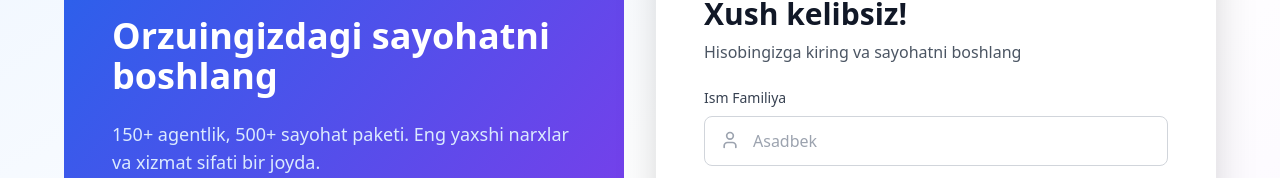
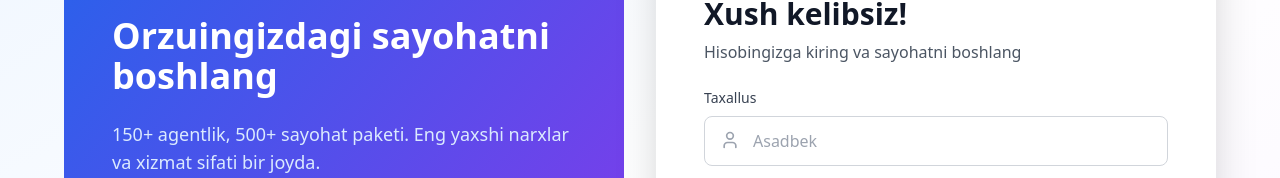
Before and after one commit to shokht-ai/AgencyProjet, a React (Create React App) app: page / in a window 1280 px wide. Shown: the part 168-346 px from the top of the page. Built offline with nearby package versions, Linux system fonts and the light colour scheme; no server answers; the HTML template or start-up script is replaced by a standard one.

Commit message:
Usernamedan foydalaniladi

```diff
--- a/src/Authorization.jsx
+++ b/src/Authorization.jsx
@@ -290,7 +290,7 @@ export default function AuthPage() {
 
                 <div>
                   <label className="block text-sm font-medium text-gray-700 mb-2">
-                    Ism Familiya
+                    Taxallus
                   </label>
                   <div className="relative">
                     <User className="absolute left-4 top-3.5 w-5 h-5 text-gray-400" />
@@ -409,7 +409,7 @@ export default function AuthPage() {
 
                 <div>
                   <label className="block text-sm font-medium text-gray-700 mb-2">
-                    Ism Familiya
+                    Taxallus
                   </label>
                   <div className="relative">
                     <User className="absolute left-4 top-3.5 w-5 h-5 text-gray-400" />
@@ -422,7 +422,7 @@ export default function AuthPage() {
                           username: e.target.value,
                         })
                       }
-                      placeholder="Ism Familiyangiz"
+                      placeholder="Taxallusingiz"
                       required
                       className="w-full pl-12 pr-4 py-3 border border-gray-300 rounded-lg focus:ring-2 focus:ring-blue-500 focus:border-transparent"
                     />
```
